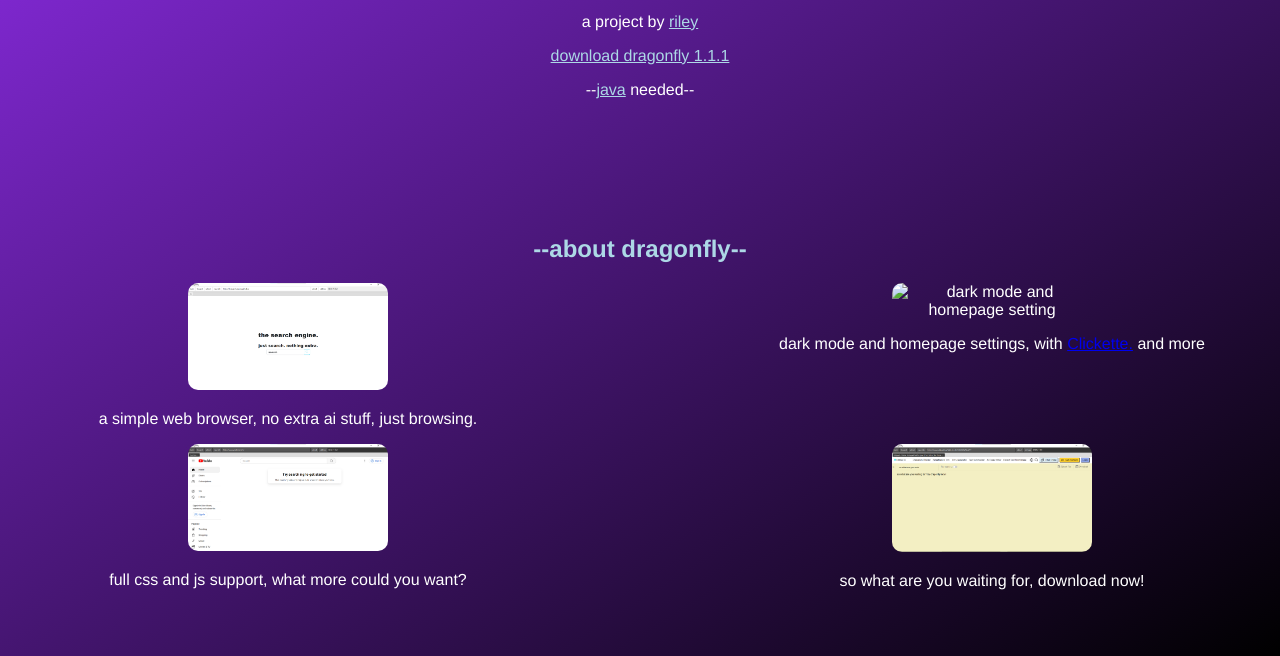
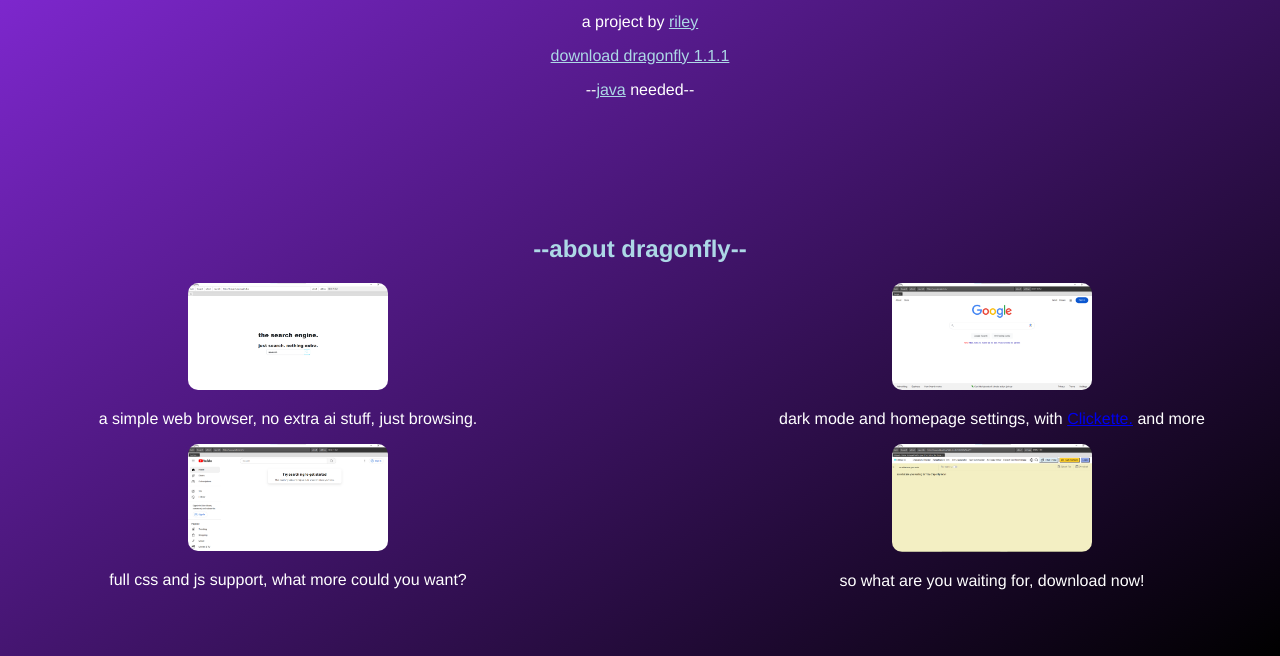
Before and after one commit to rileeyyy/dragonfly, a plain HTML site: page index.html in a window 1280 px wide. Shown: the part 151-807 px from the top of the page. Drawn offline with Linux system fonts and the light colour scheme.

Commit message:
Update index.html

```diff
--- a/index.html
+++ b/index.html
@@ -118,7 +118,7 @@
             <p>a simple web browser, no extra ai stuff, just browsing.</p>
         </div>
         <div class="slide">
-            <img src="img2" alt="dark mode and homepage setting">
+            <img src="img2.png" alt="dark mode and homepage settings">
             <p>dark mode and homepage settings, with <a href="https://clickette.net">Clickette.</a> and more</p>
         </div>
         <div class="slide">
```
